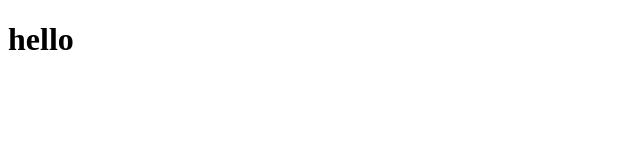
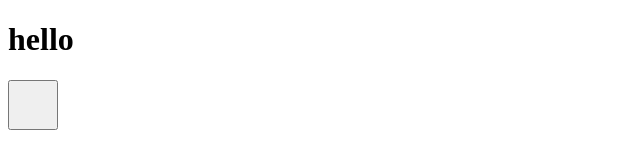
Before and after one commit to CheesiePy/Full_stack_course, a website: page lesson_28/src/index.html in a window 1280 px wide. Shown: the whole page, without its empty margins (0-640 px from the left). Drawn offline with Linux system fonts and the light colour scheme.

Commit message:
update 06/12/22

```diff
--- a/lesson_28/src/index.html
+++ b/lesson_28/src/index.html
@@ -11,5 +11,6 @@
 </head>
 <body>
     <h1>hello</h1>
+    <button onclick="red('login.html')"></button>
 </body>
 </html>
--- a/lesson_28/src/script.js
+++ b/lesson_28/src/script.js
@@ -0,0 +1,3 @@
+function red(link) {
+    location.assign(link);
+ }
--- a/lesson_28/src/style.css
+++ b/lesson_28/src/style.css
@@ -1 +1,5 @@
 /* center the login form in the middle of the screen */
+button{
+    width: 50px;
+    height: 50px;
+}
```
Also changed, not shown: lesson_28/src/login.html (+1 -0 lines).
